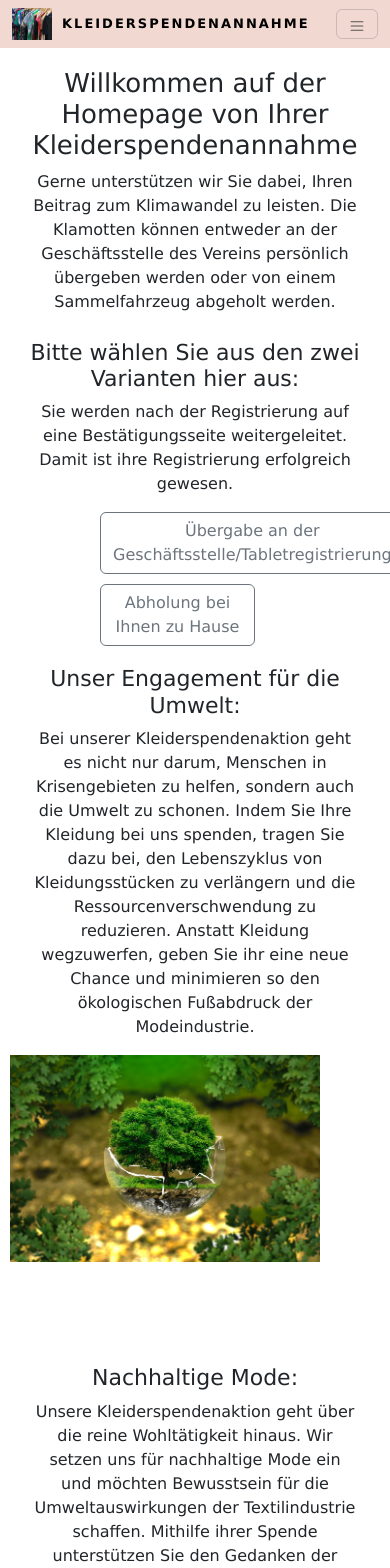
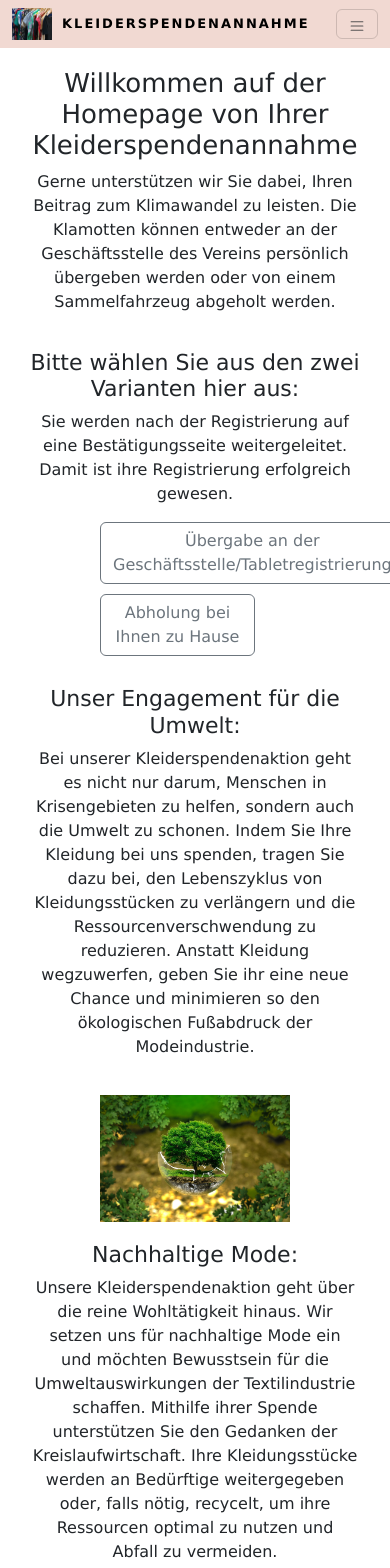
Before and after one commit to annamay934/IPWA-Projekt, a React (Create React App) app: page / in a window 390 px wide. Shown: the top 1568 px of the page. Built offline with nearby package versions, Linux system fonts and the light colour scheme; no server answers.

Commit message:
responsive design

```diff
--- a/src/index.css
+++ b/src/index.css
@@ -39,7 +39,8 @@ code {
 p {
   font-size: 16px;
   text-align: center;
-  padding: 0 10em;
+  padding: 0 6em;
+  margin: 100px;
 }
 
 body {
@@ -102,30 +103,26 @@ button:disabled:active {
   flex-direction: row;
 }
 
-.umweltImage {
-  margin-left: 10px; /* Fügt einen Abstand zwischen Text und Bild hinzu */
-  margin-right: 70px;
+.environmentalImage {
+  margin-top: 10px;
+  margin-right: 60px; /* Ändern Sie den rechten Abstand, falls erforderlich */
   align-self: center;
-  display: inline;
-  height: 300px;
-  width: auto;
-}
-
-.umweltImage img {
-  max-width: 100%; /* Stellt sicher, dass das Bild nicht breiter als der Container ist */
 }
 
 .communityImage {
-  margin-left: 10px; /* Fügt einen Abstand zwischen Text und Bild hinzu */
-  margin-right: 70px;
+  margin-top: 10px;
+  margin-right: 60px; /* Ändern Sie den rechten Abstand, falls erforderlich */
   align-self: center;
-  display: inline;
-  height: 300px;
-  width: auto;
 }
 
 .communityImage img {
-  max-width: 100%; /* Stellt sicher, dass das Bild nicht breiter als der Container ist */
+  max-width: 100%;
+  height: auto;
+}
+
+.environmentalImage img {
+  max-width: 100%;
+  height: auto; /* Behält das Seitenverhältnis des Bildes bei */
 }
 
 .background-image::after {
@@ -254,6 +251,7 @@ button:disabled:active {
     font-size: 16px;
     text-align: center;
     padding: 0 2em;
+    margin: 0;
   }
 
   .custom-h1 {
@@ -266,6 +264,7 @@ button:disabled:active {
     margin-top: 10px;
     font-size: 22px;
     text-align: center;
+    margin-top: 20px;
   }
 
   .custom-h3 {
@@ -280,7 +279,15 @@ button:disabled:active {
   }
 
   .environmentalImage {
-    margin-left: 0; /* Entfernt den seitlichen Abstand */
+    margin-right: 100px;
+    margin-left: 100px; /* Entfernt den seitlichen Abstand */
+    margin-top: 20px; /* Fügt Abstand über dem Bild hinzu */
+    max-width: 100%; /* Begrenzt die Breite des Bildes, um es proportional zu behalten */
+  }
+
+  .communityImage {
+    margin-right: 100px;
+    margin-left: 100px; /* Entfernt den seitlichen Abstand */
     margin-top: 20px; /* Fügt Abstand über dem Bild hinzu */
     max-width: 100%; /* Begrenzt die Breite des Bildes, um es proportional zu behalten */
   }
--- a/src/pages/Home.js
+++ b/src/pages/Home.js
@@ -6,8 +6,6 @@ import environmentalImage from "../jpg/environmental.jpg";
 import communityImage from "../jpg/community.jpg";
 
 const HomePage = () => {
-  const imgElement = document.createElement("img");
-
   const navigate = useNavigate(); // Hook for navigation
   const location = useLocation(); // Hook for getting current location
   const [registrationData, setRegistrationData] = useState(null);
@@ -56,11 +54,7 @@ const HomePage = () => {
   };
 
   //const [dummyData, setDummyData] = useState([]);
-  const [isLoading, setIsLoading] = useState(false);
-
   const fetchRegistrationDataHandler = useCallback(() => {
-    setIsLoading(true);
-
     //   const apiUrl =
     //     "https://api.jsonserver.io/UserInputRegistrationForm";
     //   const headers = new Headers();
@@ -113,7 +107,6 @@ const HomePage = () => {
         setRegistrationData(transformedRegistrationData);
 
         console.log(transformedRegistrationData);
-        setIsLoading(false);
       })
       .catch((error) => {
         console.error("Fetch error:", error);
@@ -173,8 +166,11 @@ const HomePage = () => {
             Fußabdruck der Modeindustrie.
           </p>
 
-          <div className="umweltImage">
-            <img src={environmentalImage} alt="" />
+          <div className="environmentalImage">
+            <img
+              src={environmentalImage}
+              alt="Baum in einer Glaskugel mit Wurzeln und Erde, Büsche drum herum, Fokus auf dem Baum"
+            />
           </div>
         </div>
       </section>
@@ -205,7 +201,10 @@ const HomePage = () => {
             Einfluss auf die Welt zu haben.
           </p>
           <div className="communityImage">
-            <img src={communityImage} alt="" />
+            <img
+              src={communityImage}
+              alt="Eine Gruppe von Menschen hält ihre Hände und Füße über dem Rasen"
+            />
           </div>
         </div>
       </section>
--- a/src/pages/Imprint.js
+++ b/src/pages/Imprint.js
@@ -2,18 +2,6 @@ const ImprintPage = () => {
   return (
     <div>
       <body>
-        <section>
-          <h1 className="custom-h1">
-            Willkommen auf der Homepage von Ihrer Kleiderspendenannahme
-          </h1>
-          <p>
-            Gerne unterstützen wir Sie dabei, Ihren Beitrag zum Klimawandel zu
-            leisten. Die Klamotten können entweder an der Geschäftsstelle des
-            Vereins persönlich übergeben werden oder von einem Sammelfahrzeug
-            abgeholt werden.
-          </p>
-        </section>
-
         <div bordered hover className="table-container">
           <table>
             <thead>
--- a/src/pages/Privacy.js
+++ b/src/pages/Privacy.js
@@ -2,18 +2,6 @@ const PrivacyPage = () => {
   return (
     <div>
       <body>
-        <section>
-          <h1 className="custom-h1">
-            Willkommen auf der Homepage von Ihrer Kleiderspendenannahme
-          </h1>
-          <p>
-            Gerne unterstützen wir Sie dabei, Ihren Beitrag zum Klimawandel zu
-            leisten. Die Klamotten können entweder an der Geschäftsstelle des
-            Vereins persönlich übergeben werden oder von einem Sammelfahrzeug
-            abgeholt werden.
-          </p>
-        </section>
-
         <section>
           <div className="background-image">
             <h1 className="custom-h1">Datenschutzerklärung</h1>
```
